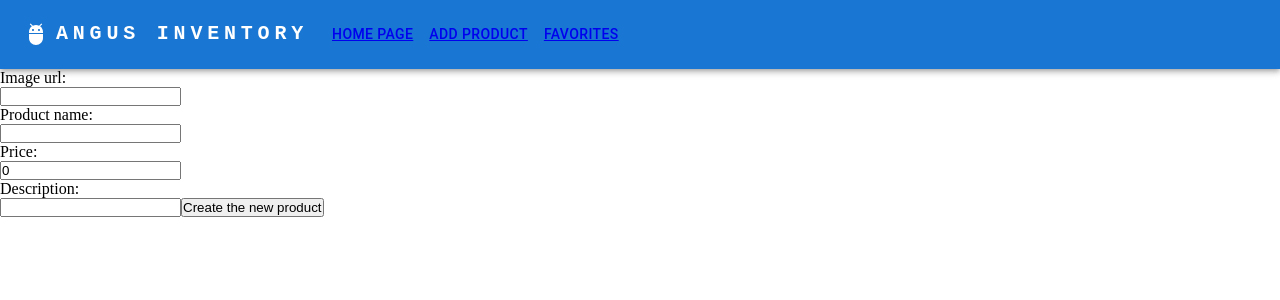
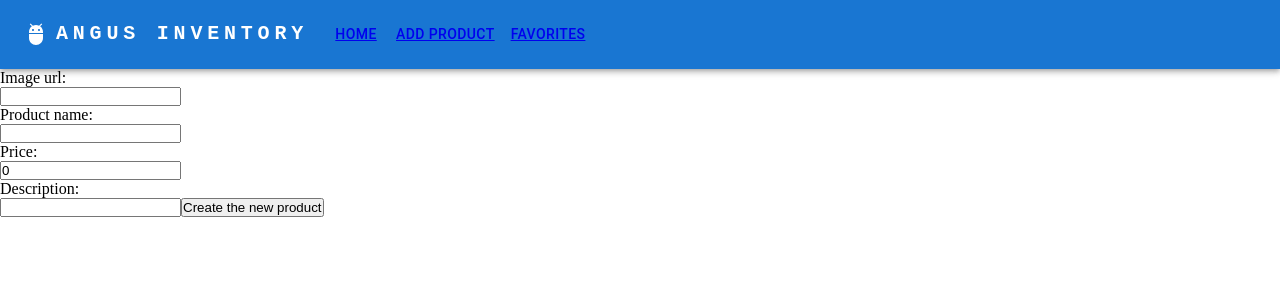
Before and after one commit to leekinming1008/react-product-management-system, a React (Vite) app: page /addProduct in a window 1280 px wide. Shown: the top 300 px of the page. Built offline with nearby package versions, Linux system fonts and the light colour scheme.

Commit message:
Remove the unused part and update teh Navbar structure

```diff
--- /dev/null
+++ b/src/components/NavButton.tsx
@@ -0,0 +1,17 @@
+import Button from "@mui/material/Button";
+import { Link } from "react-router-dom";
+
+interface NavButtonProps {
+  name: string;
+  link: string;
+}
+
+const NavButton = ({ name, link }: NavButtonProps) => {
+  return (
+    <Button key={name} sx={{ my: 2, color: "white", display: "block" }}>
+      <Link to={link}>{name}</Link>
+    </Button>
+  );
+};
+
+export default NavButton;
--- a/src/components/Navbar.tsx
+++ b/src/components/Navbar.tsx
@@ -1,29 +1,12 @@
-import * as React from "react";
 import AppBar from "@mui/material/AppBar";
 import Box from "@mui/material/Box";
 import Toolbar from "@mui/material/Toolbar";
-import IconButton from "@mui/material/IconButton";
 import Typography from "@mui/material/Typography";
-import Menu from "@mui/material/Menu";
-import MenuIcon from "@mui/icons-material/Menu";
 import Container from "@mui/material/Container";
-import Button from "@mui/material/Button";
-import MenuItem from "@mui/material/MenuItem";
 import AdbIcon from "@mui/icons-material/Adb";
-import { Link } from "react-router-dom";
+import NavButton from "./NavButton";
 
 const Navbar = () => {
-  const [anchorElNav, setAnchorElNav] = React.useState<null | HTMLElement>(
-    null
-  );
-
-  const handleOpenNavMenu = (event: React.MouseEvent<HTMLElement>) => {
-    setAnchorElNav(event.currentTarget);
-  };
-
-  const handleCloseNavMenu = () => {
-    setAnchorElNav(null);
-  };
   return (
     <AppBar position="static">
       <Container maxWidth="xl">
@@ -33,7 +16,7 @@ const Navbar = () => {
             variant="h6"
             noWrap
             component="a"
-            href="#app-bar-with-responsive-menu"
+            href="/"
             sx={{
               mr: 2,
               display: { xs: "none", md: "flex" },
@@ -47,68 +30,10 @@ const Navbar = () => {
             ANGUS INVENTORY
           </Typography>
 
-          <Box sx={{ flexGrow: 1, display: { xs: "flex", md: "none" } }}>
-            <IconButton
-              size="large"
-              aria-label="account of current user"
-              aria-controls="menu-appbar"
-              aria-haspopup="true"
-              onClick={handleOpenNavMenu}
-              color="inherit"
-            >
-              <MenuIcon />
-            </IconButton>
-            <Menu
-              id="menu-appbar"
-              anchorEl={anchorElNav}
-              anchorOrigin={{
-                vertical: "bottom",
-                horizontal: "left",
-              }}
-              keepMounted
-              transformOrigin={{
-                vertical: "top",
-                horizontal: "left",
-              }}
-              open={Boolean(anchorElNav)}
-              onClose={handleCloseNavMenu}
-              sx={{
-                display: { xs: "block", md: "none" },
-              }}
-            >
-              <MenuItem key="HomePage" onClick={handleCloseNavMenu}>
-                <Typography textAlign="center">HomePage</Typography>
-              </MenuItem>
-              <MenuItem key="AddProduct" onClick={handleCloseNavMenu}>
-                <Typography textAlign="center">AddProduct</Typography>
-              </MenuItem>
-              <MenuItem key="Favorites" onClick={handleCloseNavMenu}>
-                <Typography textAlign="center">Favorites</Typography>
-              </MenuItem>
-            </Menu>
-          </Box>
           <Box sx={{ flexGrow: 1, display: { xs: "none", md: "flex" } }}>
-            <Button
-              key="HomePage"
-              onClick={handleCloseNavMenu}
-              sx={{ my: 2, color: "white", display: "block" }}
-            >
-              <Link to={"/"}>Home Page</Link>
-            </Button>
-            <Button
-              key="AddProduct"
-              onClick={handleCloseNavMenu}
-              sx={{ my: 2, color: "white", display: "block" }}
-            >
-              <Link to={"/addProduct"}>Add Product</Link>
-            </Button>
-            <Button
-              key="Favorites"
-              onClick={handleCloseNavMenu}
-              sx={{ my: 2, color: "white", display: "block" }}
-            >
-              <Link to={"/favorites"}>Favorites</Link>
-            </Button>
+            <NavButton link="/" name="Home" />
+            <NavButton link="/addProduct" name="Add Product" />
+            <NavButton link="/favorites" name="Favorites" />
           </Box>
         </Toolbar>
       </Container>
--- a/src/components/ProductCard.tsx
+++ b/src/components/ProductCard.tsx
@@ -27,7 +27,7 @@ const ProductCard = ({
   return (
     <ProductCardContainer>
       <Card sx={{ width: 345 }}>
-        <CardMedia sx={{ height: 140 }} image={imageUrl} title={name} />
+        <CardMedia sx={{ height: 300 }} image={imageUrl} title={name} />
         <CardContent>
           <Typography gutterBottom variant="h5" component="div">
             {name}
```
